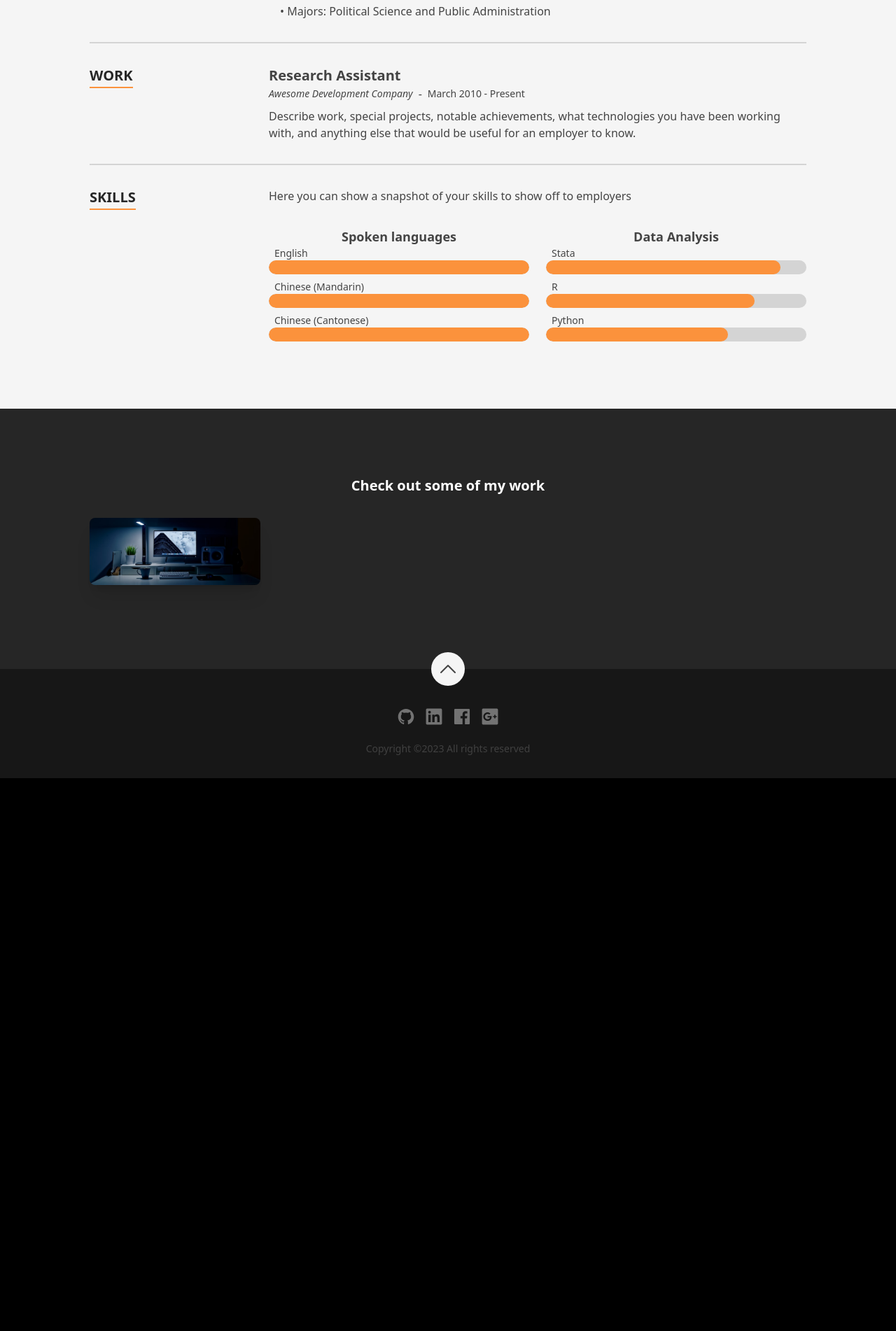
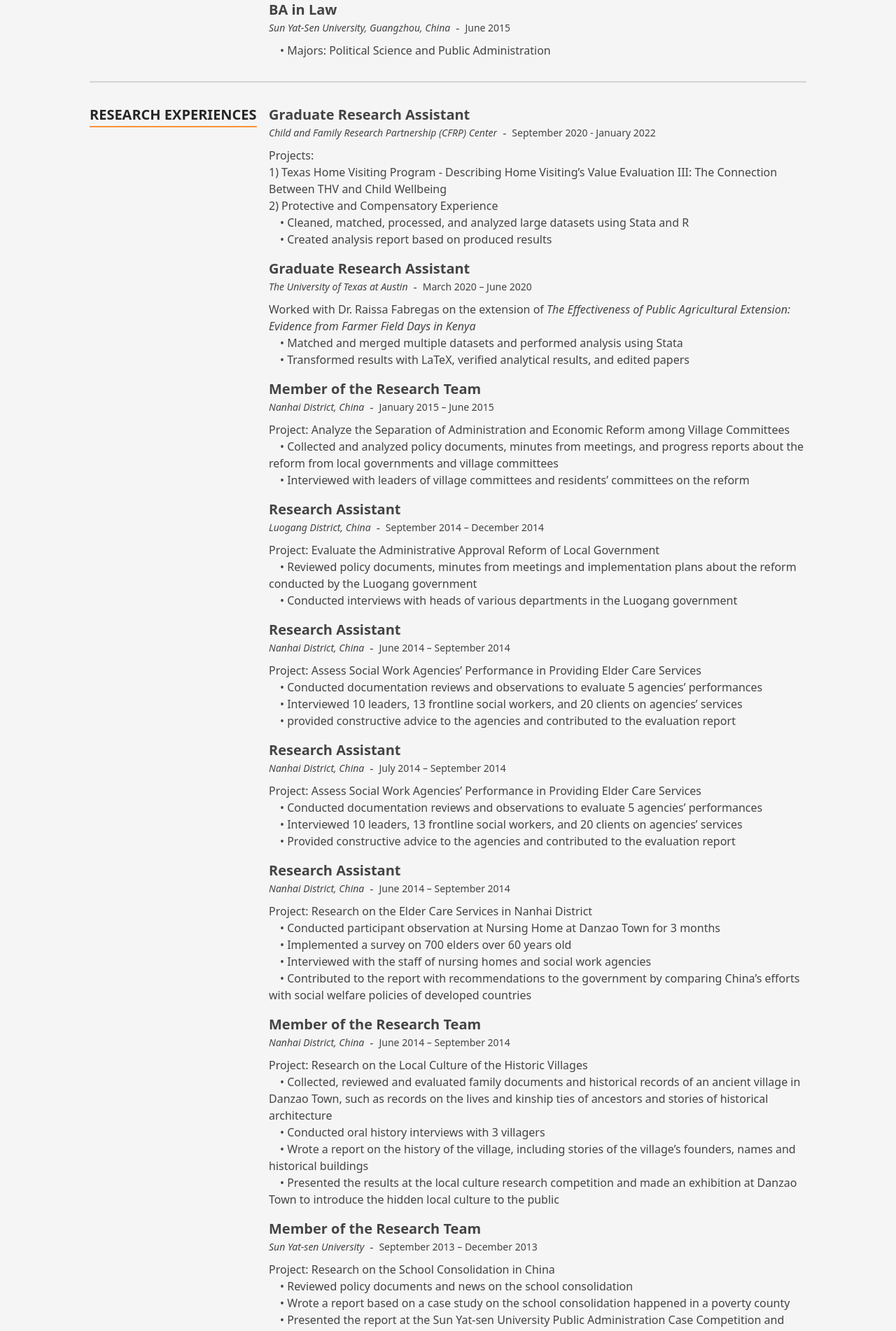
Before and after one commit to kayeechow1992/kayee.github.io, a Next.js app: page / in a window 1280 px wide. Shown: the part 1660-3562 px from the top of the page at 70% size. Before the commit the page ends 2772 px from the top, so only its background shows below. Built offline with nearby package versions, Linux system fonts and the light colour scheme.

Commit message:
Updated research experience and interest

```diff
--- a/src/components/Sections/About.tsx
+++ b/src/components/Sections/About.tsx
@@ -22,10 +22,10 @@ const About: FC = memo(() => {
             <h2 className="text-2xl font-bold text-white">About me</h2>
             <p className="prose prose-sm text-gray-300 sm:prose-base">{description}</p>
           </div>
-          <ul className="grid grid-cols-1 gap-4 sm:grid-cols-2">
+          <ul className="grid grid-cols-1 gap-4">
             {aboutItems.map(({label, text, Icon}, idx) => (
               <li className="col-span-1 flex  items-start gap-x-2" key={idx}>
-                {Icon && <Icon className="h-5 w-5 text-white" />}
+                {Icon && <Icon className="h-5 w-5 text-white min-w-5" />}
                 <span className="text-sm font-bold text-white">{label}:</span>
                 <span className=" text-sm text-gray-300">{text}</span>
               </li>
--- a/src/components/Sections/Resume/index.tsx
+++ b/src/components/Sections/Resume/index.tsx
@@ -1,6 +1,6 @@
 import {FC, memo} from 'react';
 
-import {education, experience, SectionId, skills} from '../../../data/data';
+import {education, researchExperience, SectionId, skills} from '../../../data/data';
 import Section from '../../Layout/Section';
 import ResumeSection from './ResumeSection';
 import {SkillGroup} from './Skills';
@@ -15,8 +15,8 @@ const Experience: FC = memo(() => {
             <TimelineItem item={item} key={`${item.title}-${index}`} />
           ))}
         </ResumeSection>
-        <ResumeSection title="Work">
-          {experience.map((item, index) => (
+        <ResumeSection title="Research Experiences">
+          {researchExperience.map((item, index) => (
             <TimelineItem item={item} key={`${item.title}-${index}`} />
           ))}
         </ResumeSection>
--- a/src/data/data.tsx
+++ b/src/data/data.tsx
@@ -80,9 +80,9 @@ race, ethnicity, and identity politics, and public policies of China. Proficient
 analysis, and machine learning for text analysis by using Stata and R, and qualitative methods, including
 interviews and focus groups.`,
     aboutItems: [
+        {label: 'Education', text: 'University of Texas', Icon: AcademicCapIcon},
         {label: 'Location', text: 'Austin, TX', Icon: MapIcon},
-        {label: 'Interests', text: 'Reading, Baking, Hiking', Icon: SparklesIcon},
-        {label: 'Education', text: 'University of Texas', Icon: AcademicCapIcon},
+        {label: 'Interests', text: 'Ethnic politics (particularly Asian American political attitudes and behavior); immigration policy; politics and public policy in China', Icon: SparklesIcon},
     ],
 };
 
@@ -165,15 +165,130 @@ export const education: TimelineItem[] = [
     },
 ];
 
-export const experience: TimelineItem[] = [
+export const researchExperience: TimelineItem[] = [
     {
-        date: 'March 2010 - Present',
-        location: 'Awesome Development Company',
+        date: 'September 2020 - January 2022',
+        location: 'Child and Family Research Partnership (CFRP) Center',
+        title: 'Graduate Research Assistant',
+        content: (
+            <p>
+                Projects: <br/>
+                1) Texas Home Visiting Program - Describing Home Visiting’s Value Evaluation III: The
+Connection Between THV and Child Wellbeing<br/>
+                2) Protective and Compensatory Experience<br/>
+                <span>&emsp;&#x2022; Cleaned, matched, processed, and analyzed large datasets using Stata and R</span><br/>
+                <span>&emsp;&#x2022; Created analysis report based on produced results</span>
+            </p>
+        ),
+    },
+    {
+        date: 'March 2020 – June 2020',
+        location: 'The University of Texas at Austin',
+        title: 'Graduate Research Assistant',
+        content: (
+            <p>
+                Worked with Dr. Raissa Fabregas on the extension of <i>The Effectiveness of Public Agricultural Extension: Evidence from Farmer Field Days in Kenya</i> <br/>
+                <span>&emsp;&#x2022; Matched and merged multiple datasets and performed analysis using Stata</span><br/>
+                <span>&emsp;&#x2022; Transformed results with LaTeX, verified analytical results, and edited papers</span>
+            </p>
+        ),
+    },
+    {
+        date: 'January 2015 – June 2015',
+        location: 'Nanhai District, China',
+        title: 'Member of the Research Team',
+        content: (
+            <p>
+                Project: Analyze the Separation of Administration and Economic Reform among Village Committees<br/>
+                <span>&emsp;&#x2022; Collected and analyzed policy documents, minutes from meetings, and progress reports about the
+reform from local governments and village committees</span><br/>
+                <span>&emsp;&#x2022; Interviewed with leaders of village committees and residents’ committees on the reform</span>
+            </p>
+        ),
+    },
+    {
+        date: 'September 2014 – December 2014',
+        location: 'Luogang District, China',
         title: 'Research Assistant',
         content: (
             <p>
-                Describe work, special projects, notable achievements, what technologies you have been working with, and
-                anything else that would be useful for an employer to know.
+                Project: Evaluate the Administrative Approval Reform of Local Government<br/>
+                <span>&emsp;&#x2022; Reviewed policy documents, minutes from meetings and implementation plans about the reform
+conducted by the Luogang government</span><br/>
+                <span>&emsp;&#x2022; Conducted interviews with heads of various departments in the Luogang government</span>
+            </p>
+        ),
+    },
+    {
+        date: 'June 2014 – September 2014',
+        location: 'Nanhai District, China',
+        title: 'Research Assistant',
+        content: (
+            <p>
+                Project: Assess Social Work Agencies’ Performance in Providing Elder Care Services<br/>
+                <span>&emsp;&#x2022; Conducted documentation reviews and observations to evaluate 5 agencies’ performances</span><br/>
+                <span>&emsp;&#x2022; Interviewed 10 leaders, 13 frontline social workers, and 20 clients on agencies’ services</span><br/>
+                <span>&emsp;&#x2022; provided constructive advice to the agencies and contributed to the evaluation report</span>
+            </p>
+        ),
+    },
+    {
+        date: 'July 2014 – September 2014',
+        location: 'Nanhai District, China',
+        title: 'Research Assistant',
+        content: (
+            <p>
+                Project: Assess Social Work Agencies’ Performance in Providing Elder Care Services<br/>
+                <span>&emsp;&#x2022; Conducted documentation reviews and observations to evaluate 5 agencies’ performances</span><br/>
+                <span>&emsp;&#x2022; Interviewed 10 leaders, 13 frontline social workers, and 20 clients on agencies’ services</span><br/>
+                <span>&emsp;&#x2022; Provided constructive advice to the agencies and contributed to the evaluation report</span>
+            </p>
+        ),
+    },
+    {
+        date: 'June 2014 – September 2014',
+        location: 'Nanhai District, China',
+        title: 'Research Assistant',
+        content: (
+            <p>
+                Project: Research on the Elder Care Services in Nanhai District<br/>
+                <span>&emsp;&#x2022; Conducted participant observation at Nursing Home at Danzao Town for 3 months</span><br/>
+                <span>&emsp;&#x2022; Implemented a survey on 700 elders over 60 years old</span><br/>
+                <span>&emsp;&#x2022; Interviewed with the staff of nursing homes and social work agencies</span><br/>
+                <span>&emsp;&#x2022; Contributed to the report with recommendations to the government by comparing China’s
+efforts with social welfare policies of developed countries</span>
+            </p>
+        ),
+    },
+    {
+        date: 'June 2014 – September 2014',
+        location: 'Nanhai District, China',
+        title: 'Member of the Research Team',
+        content: (
+            <p>
+                Project: Research on the Local Culture of the Historic Villages<br/>
+                <span>&emsp;&#x2022; Collected, reviewed and evaluated family documents and historical records of an ancient village
+in Danzao Town, such as records on the lives and kinship ties of ancestors and stories of historical
+architecture</span><br/>
+                <span>&emsp;&#x2022; Conducted oral history interviews with 3 villagers</span><br/>
+                <span>&emsp;&#x2022; Wrote a report on the history of the village, including stories of the village’s founders, names and
+historical buildings</span><br/>
+                <span>&emsp;&#x2022; Presented the results at the local culture research competition and made an exhibition at Danzao
+Town to introduce the hidden local culture to the public</span>
+            </p>
+        ),
+    },
+    {
+        date: 'September 2013 – December 2013',
+        location: 'Sun Yat-sen University',
+        title: 'Member of the Research Team',
+        content: (
+            <p>
+                Project: Research on the School Consolidation in China<br/>
+                <span>&emsp;&#x2022; Reviewed policy documents and news on the school consolidation</span><br/>
+                <span>&emsp;&#x2022; Wrote a report based on a case study on the school consolidation happened in a poverty county</span><br/>
+                <span>&emsp;&#x2022; Presented the report at the Sun Yat-sen University Public Administration Case Competition and
+won the 2nd prize out of 140 teams</span>
             </p>
         ),
     },
--- a/src/globalStyles.scss
+++ b/src/globalStyles.scss
@@ -57,3 +57,7 @@ th {
   -webkit-backdrop-filter: var(--tw-backdrop-blur) var(--tw-backdrop-brightness) var(--tw-backdrop-contrast) var(--tw-backdrop-grayscale) var(--tw-backdrop-hue-rotate) var(--tw-backdrop-invert) var(--tw-backdrop-opacity) var(--tw-backdrop-saturate) var(--tw-backdrop-sepia);
   backdrop-filter: var(--tw-backdrop-blur) var(--tw-backdrop-brightness) var(--tw-backdrop-contrast) var(--tw-backdrop-grayscale) var(--tw-backdrop-hue-rotate) var(--tw-backdrop-invert) var(--tw-backdrop-opacity) var(--tw-backdrop-saturate) var(--tw-backdrop-sepia);
 }
+
+.min-w-5 {
+  min-width: 1.25rem;
+}
```
